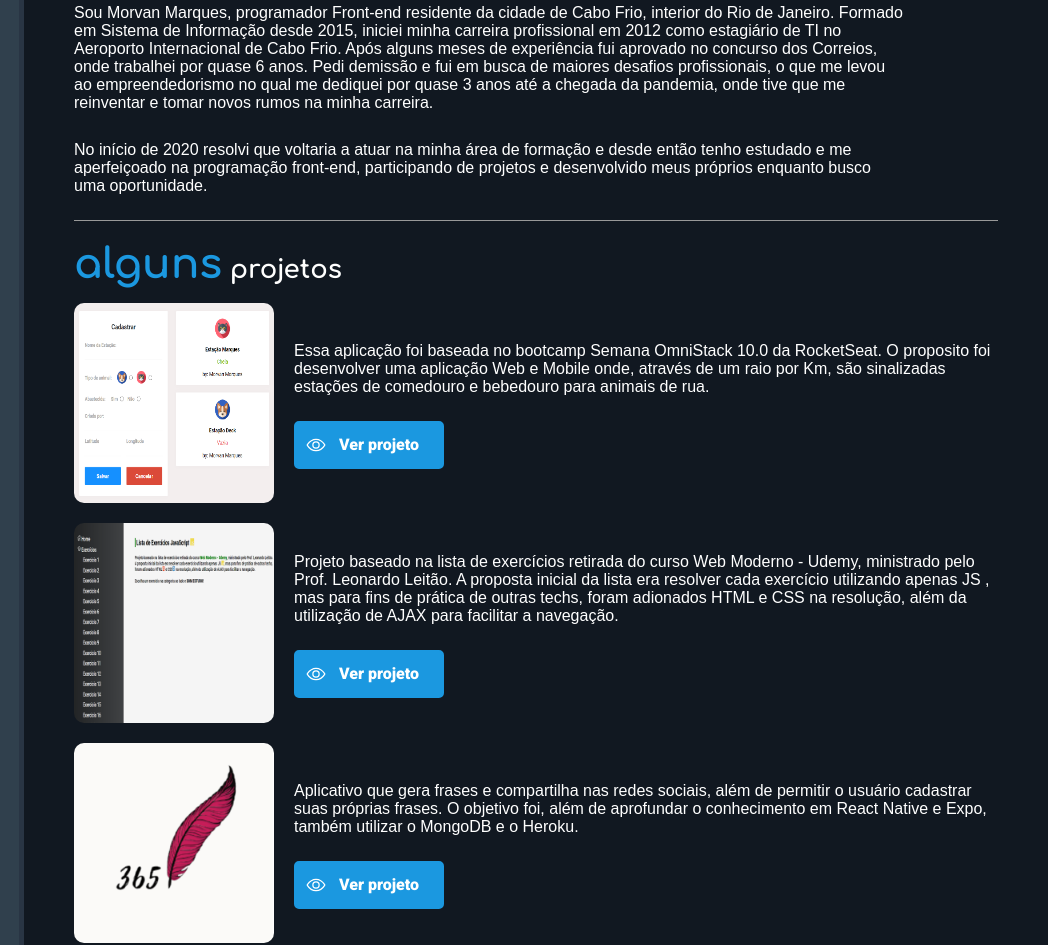
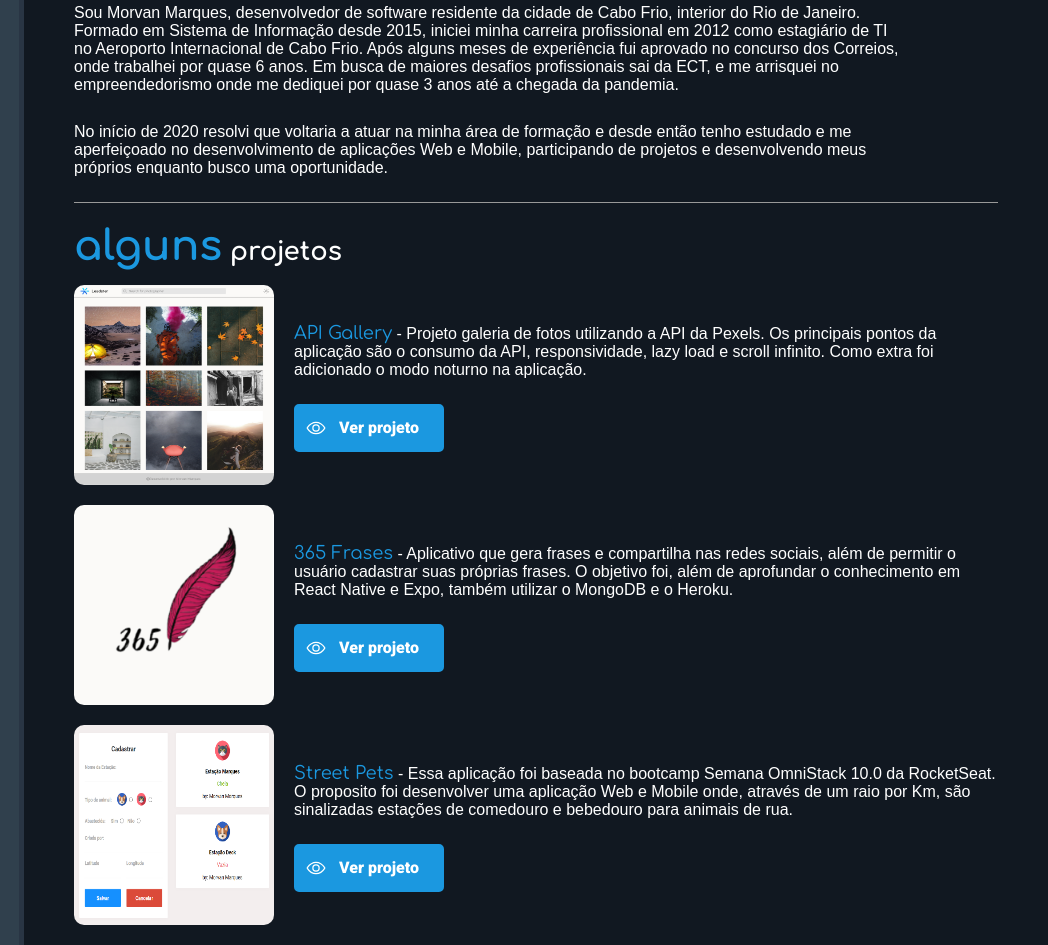
Before and after one commit to Morvanmc/Morvanmc.github.io, a plain HTML site: page index.html in a window 1280 px wide. Shown: the part 307-1252 px from the top of the page, 232-1280 px from the left. Drawn offline with nearby package versions, Linux system fonts and the light colour scheme.

Commit message:
Update Projects

```diff
--- a/css/stylesheet.css
+++ b/css/stylesheet.css
@@ -27,6 +27,13 @@
 
 .highlight2 {
     font-size: 42px;
+    margin-bottom: 15px;
+    font-family: 'Comfortaa', sans-serif;
+    color: var(--highlight-2);
+}
+
+.highlight3 {
+    font-size: 18px;
     margin-bottom: 15px;
     font-family: 'Comfortaa', sans-serif;
     color: var(--highlight-2);
@@ -256,6 +263,10 @@
     margin-right: 10px;
 }
 
+.project-img {
+    min-width: 200px;
+}
+
 /* Mobile */
 @media(max-width: 768px) {
     #container {
--- a/index.html
+++ b/index.html
@@ -55,7 +55,7 @@
         <section id="about-container">
             <div id="div-name">
                 <h1 id="name"><span class="highlight2">morvan</span>marques</h1>
-                <p id="subtitle">desenvolvedor front-end</p>
+                <p id="subtitle">desenvolvedor de software</p>
             </div>
             <a href="https://github.com/Morvanmc" target="_blank" id="btn-projects">
                 <ion-icon name="code-slash-outline"></ion-icon><span>Ver Projetos</span>
@@ -63,51 +63,48 @@
 
             <div id="div-about">
                 <h2 id="skills-section-title">sobre <span class="highlight2">mim</span></h2>
-                <p class="description">Sou Morvan Marques, programador Front-end residente da cidade de
+                <p class="description">Sou Morvan Marques, desenvolvedor de software residente da cidade de
                     Cabo Frio, interior do Rio de Janeiro. Formado em Sistema de Informação desde 2015,
                     iniciei minha carreira profissional em 2012 como estagiário de TI no Aeroporto Internacional
                     de Cabo Frio. Após alguns meses de experiência fui aprovado no concurso dos Correios, onde
-                    trabalhei por quase 6 anos. Pedi demissão e fui em busca de maiores desafios profissionais,
-                    o que me levou ao empreendedorismo no qual me dediquei por quase 3 anos até a chegada da pandemia,
-                    onde tive que me reinventar e tomar novos rumos na minha carreira.</p>
+                    trabalhei por quase 6 anos. Em busca de maiores desafios profissionais sai da ECT,
+                    e me arrisquei no empreendedorismo onde me dediquei por quase 3 anos até a chegada da pandemia.</p>
                 </br>
                 <p class="description">No início de 2020 resolvi que voltaria a atuar na minha área de formação e desde
-                    então tenho estudado e me aperfeiçoado na programação front-end, participando de projetos e
-                    desenvolvido
+                    então tenho estudado e me aperfeiçoado no desenvolvimento de aplicações Web e Mobile, participando de projetos e
+                    desenvolvendo
                     meus próprios enquanto busco uma oportunidade.</p>
             </div>
 
             <div id="div-projects">
                 <h2 id="skills-section-title"><span class="highlight2">alguns</span> projetos</h2>
                 <div id="project-item">
-                    <img src="img/StreetPets.png" alt="Street Pets">
-                    <p class="project-description">Essa aplicação foi baseada no bootcamp Semana OmniStack 10.0 da
+                    <img class="project-img" src="img/api-galery.png" alt="API Gallery">
+                    <p class="project-description"><span class="highlight3">API Gallery</span> - Projeto galeria de fotos utilizando a API da Pexels. Os principais pontos da aplicação são o
+                        consumo da API, responsividade, lazy load e scroll infinito. Como extra foi adicionado o modo noturno na aplicação.
+                        <a href="https://github.com/Morvanmc/Gallery-Photos-API" target="_blank" id="btn-projects">
+                            <ion-icon name="eye-outline"></ion-icon><span>Ver projeto</span>
+                        </a>
+                    </p>
+                </div>
+                <div id="project-item">
+                    <img class="project-img" src="img/365Frases.png" alt="365 Frases">
+                    <p class="project-description"><span class="highlight3">365 Frases</span> - Aplicativo que gera frases e compartilha nas redes sociais, além de
+                        permitir o usuário cadastrar suas próprias frases. O objetivo foi, além de aprofundar o
+                        conhecimento em React Native e Expo, também utilizar o MongoDB e o Heroku.
+                        <a href="https://github.com/Morvanmc/365frases_dev" target="_blank" id="btn-projects">
+                            <ion-icon name="eye-outline"></ion-icon><span>Ver projeto</span>
+                        </a>
+                    </p>
+                </div>
+                <div id="project-item">
+                    <img class="project-img" src="img/StreetPets.png" alt="Street Pets">
+                    <p class="project-description"><span class="highlight3">Street Pets</span> - Essa aplicação foi baseada no bootcamp Semana OmniStack 10.0 da
                         RocketSeat.
                         O proposito foi desenvolver uma aplicação Web e Mobile onde, através de um raio por Km, são
                         sinalizadas
                         estações de comedouro e bebedouro para animais de rua.
                         <a href="https://github.com/Morvanmc/StreetPets" target="_blank" id="btn-projects">
-                            <ion-icon name="eye-outline"></ion-icon><span>Ver projeto</span>
-                        </a>
-                    </p>
-                </div>
-                <div id="project-item">
-                    <img src="img/ExerciciosJS.png" alt="Exercícios JS">
-                    <p class="project-description">Projeto baseado na lista de exercícios retirada do curso Web Moderno
-                        - Udemy, ministrado pelo Prof. Leonardo Leitão. A proposta inicial da lista era resolver cada
-                        exercício utilizando apenas JS , mas para fins de prática de outras techs, foram adionados HTML
-                        e CSS na resolução, além da utilização de AJAX para facilitar a navegação.
-                        <a href="https://github.com/Morvanmc/Exercicios-JS" target="_blank" id="btn-projects">
-                            <ion-icon name="eye-outline"></ion-icon><span>Ver projeto</span>
-                        </a>
-                    </p>
-                </div>
-                <div id="project-item">
-                    <img src="img/365Frases.png" alt="365 Frases">
-                    <p class="project-description">Aplicativo que gera frases e compartilha nas redes sociais, além de
-                        permitir o usuário cadastrar suas próprias frases. O objetivo foi, além de aprofundar o
-                        conhecimento em React Native e Expo, também utilizar o MongoDB e o Heroku.
-                        <a href="https://github.com/Morvanmc/365frases_dev" target="_blank" id="btn-projects">
                             <ion-icon name="eye-outline"></ion-icon><span>Ver projeto</span>
                         </a>
                     </p>
@@ -120,19 +117,23 @@
                     <p class="skills-title">Front-end</p>
                     <i class="devicon-html5-plain colored"></i>
                     <i class="devicon-css3-plain colored"></i>
+                    <i class="devicon-sass-original colored"></i>
                     <i class="devicon-javascript-plain colored"></i>
                 </div>
                 <div class="skills-box">
                     <p class="skills-title">Back-end</p>
                     <i class="devicon-nodejs-plain colored"></i>
+                    <i class="devicon-express-original colored"></i>
                 </div>
                 <div class="skills-box">
                     <p class="skills-title">Databases</p>
                     <i class="devicon-mongodb-plain colored"></i>
+                    <i class="devicon-mysql-plain colored"></i>
                 </div>
                 <div class="skills-box">
                     <p class="skills-title">Front-end Libs e Frameworks</p>
                     <i class="devicon-react-plain colored"></i>
+                    <i class="devicon-bootstrap-plain colored"></i>
                 </div>
                 <div class="skills-box">
                     <p class="skills-title">Outras techs</p>
@@ -142,6 +143,7 @@
                     <i class="devicon-vscode-plain colored"></i>
                     <i class="devicon-gimp-plain"></i>
                     <i class="devicon-wordpress-plain colored"></i>
+                    <i class="devicon-heroku-original colored"></i>
                 </div>
             </div>
         </section>
```
Also changed, not shown: img/api-galery.png (added).
